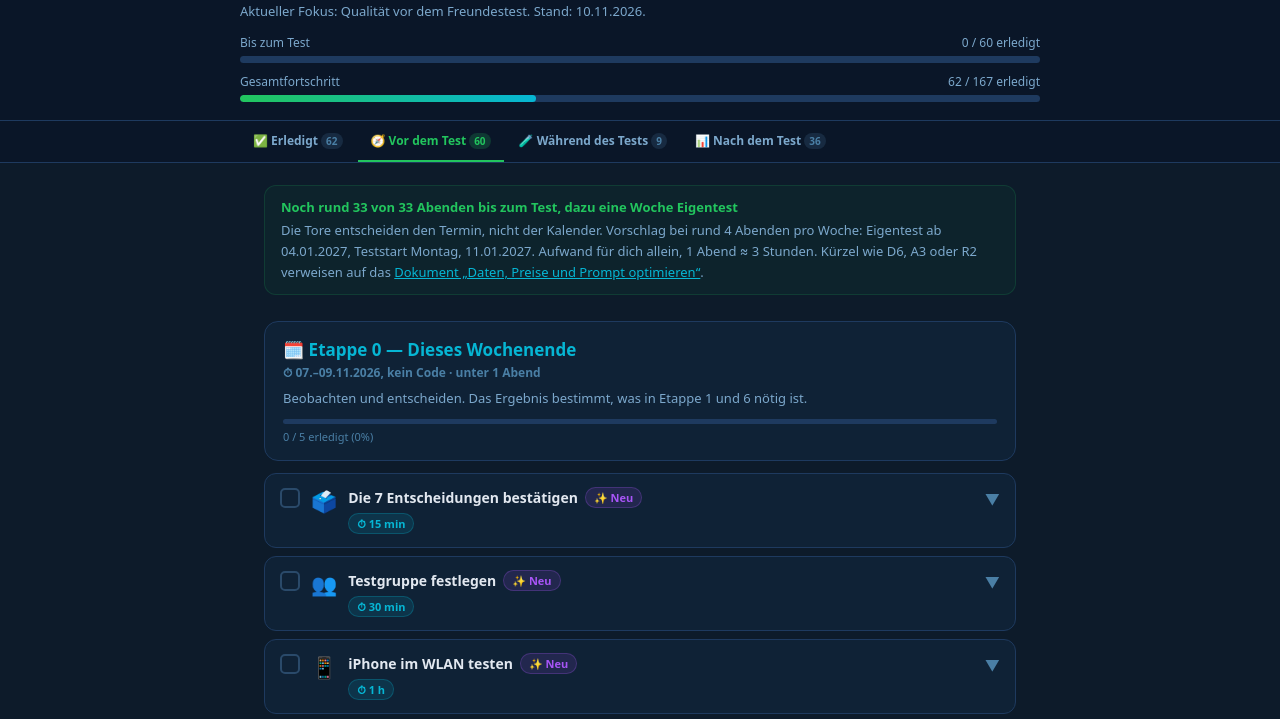
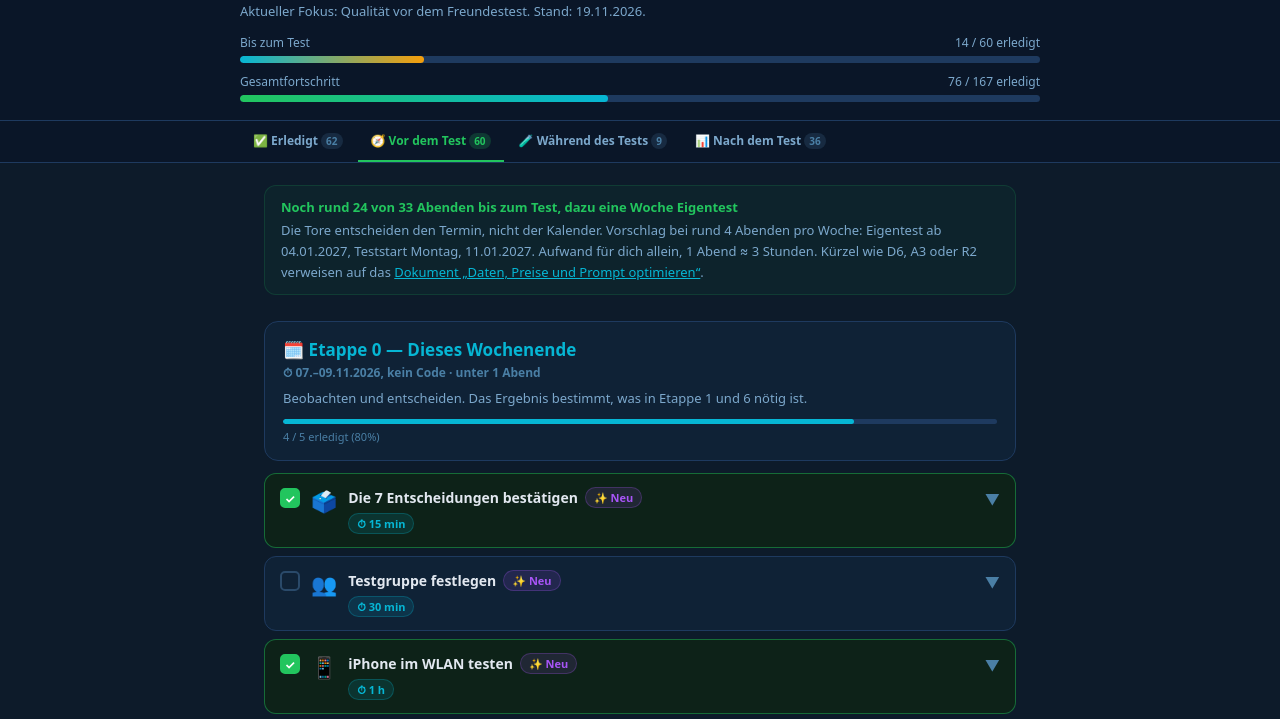
Before and after one commit to Geminus-jpg/world-explorer, a plain HTML site: page help/index.html in a window 1280 px wide. Shown: the part 75-794 px from the top of the page. Drawn offline with Linux system fonts and the light colour scheme.

Commit message:
Roadmap: Stand 19.11., Etappe 1 erledigt

```diff
--- a/help/index.html
+++ b/help/index.html
@@ -60,6 +60,7 @@
 
     .sec{font-size:11px;font-weight:700;color:#4a7fa5;text-transform:uppercase;letter-spacing:.08em;margin:18px 0 9px 2px}
 
+    .chk.fix{cursor:default}
     .done-wrap{background:#0f2236;border:1px solid #1e3a5f;border-radius:12px;overflow:hidden;margin-bottom:12px}
     .done-item{display:flex;align-items:flex-start;gap:11px;padding:11px 15px;border-bottom:1px solid #1e3a5f}
     .done-item:last-child{border-bottom:none}
@@ -85,7 +86,7 @@
   <div class="hi">
     <div class="hl">🛒 Forkcast / DealKoch</div>
     <h1>Projekt-Roadmap</h1>
-    <p>Aktueller Fokus: Qualität vor dem Freundestest. Stand: 10.11.2026.</p>
+    <p>Aktueller Fokus: Qualität vor dem Freundestest. Stand: 19.11.2026.</p>
     <div class="op">
       <div class="op-top"><span>Bis zum Test</span><span id="vt">–</span></div>
       <div class="pb"><div class="pf vor" id="vf" style="width:0%"></div></div>
@@ -208,6 +209,7 @@ const DONE_GROUPS=[
 // ── Open Phases ───────────────────────────────────────────────
 // tab: vor | test | nach. a = Aufwand in Abenden (1 Abend ≈ 3 h) für die Summe "Bis zum Test".
 // k = fester Schlüssel: Haken bleiben beim Umsortieren am richtigen Eintrag.
+// fertig:true = erledigt auf allen Geräten (steht in der Datei, nicht im Browser).
 const PHASES=[
   // ── VOR DEM TEST ──
   {
@@ -215,15 +217,15 @@ const PHASES=[
     timeline:"07.–09.11.2026, kein Code",
     desc:"Beobachten und entscheiden. Das Ergebnis bestimmt, was in Etappe 1 und 6 nötig ist.",
     items:[
-      {k:"v0_entscheid",e:"🗳️",t:"Die 7 Entscheidungen bestätigen",effort:"15 min",a:0.1,neu:true,
+      {k:"v0_entscheid",fertig:true,e:"🗳️",t:"Die 7 Entscheidungen bestätigen",effort:"15 min",a:0.1,neu:true,
        d:"Entschieden am 10.11.: (1) Prompt v2 vor dem Test. (2) Das Backend rechnet Kosten und Ersparnis. (3) 'Gespart' gegen den niedrigsten belastbaren Vergleich. (4) App-Preise für den Test als Hinweis in der Liste. (5) Für den Test höchstens 2 Märkte pro Woche, jetzt in Etappe 4. (6) Sonntags-Abruf kommt mit der Planungswoche. (7) Neutrale Messwerte statt 'Fake', dazu eine Hilfe-Seite in der App (Etappe 6)."},
       {k:"v0_gruppe",e:"👥",t:"Testgruppe festlegen",effort:"30 min",a:0.2,neu:true,
        d:"3–5 Personen: Wohnort (PLZ), Märkte, Diäten und Allergien, iPhone oder Android. Davon hängen die Testprofile, der Geräte-Check und ALDI in 75245 ab."},
-      {k:"v0_iphone",e:"📱",t:"iPhone im WLAN testen",effort:"1 h",a:0.3,neu:true,
+      {k:"v0_iphone",fertig:true,e:"📱",t:"iPhone im WLAN testen",effort:"1 h",a:0.3,neu:true,
        d:"Getestet am 09.11. im WLAN: Skalierung und Anzeige gut. Icon fehlte und der Name war abgeschnitten, beides ist behoben (doppelter Basispfad im Testserver, fehlender App-Titel). Die App vom Home-Bildschirm hat eigene Daten, deshalb muss man sich dort neu anmelden."},
-      {k:"v0_sonntag",e:"▶️",t:"Sonntag 08.11.: Scraper von Hand starten",effort:"30 min",a:0.2,ref:"D3",neu:true,
+      {k:"v0_sonntag",fertig:true,e:"▶️",t:"Sonntag 08.11.: Scraper von Hand starten",effort:"30 min",a:0.2,ref:"D3",neu:true,
        d:"GitHub → Actions → 'Forkcast Scraper Mo & Do' → Run workflow. Danach in Supabase prüfen, welche Ketten schon Angebote ab Montag liefern. Das entscheidet über den Sonntags-Cron in Etappe 1."},
-      {k:"v0_dubletten",e:"🧬",t:"Dubletten prüfen",effort:"15 min",a:0.1,neu:true,
+      {k:"v0_dubletten",fertig:true,e:"🧬",t:"Dubletten prüfen",effort:"15 min",a:0.1,neu:true,
        d:"Ergebnis vom Sonntagslauf am 08.11.: 0 echte Dubletten. 11 Gruppen haben gleichen Namen und Preis, aber eine andere Größe. Das sind echte Varianten."},
     ]
   },
@@ -232,26 +234,26 @@ const PHASES=[
     timeline:"Scraper und Preishistorie",
     desc:"Jede Analyse erbt die Fehler der Erfassung. Deshalb kommt sie zuerst.",
     items:[
-      {k:"v6_aldi",e:"🗺️",t:"ALDI SÜD für 75245",effort:"1 h",a:0.3,neu:true,
+      {k:"v6_aldi",fertig:true,e:"🗺️",t:"ALDI SÜD für 75245",effort:"1 h",a:0.3,neu:true,
        d:"Läuft seit 10.11.: 177 ALDI-SÜD-Angebote für 75245, davon 44 mit Normalpreis. Wo es ALDI SÜD gibt, blenden Marktauswahl und Rezept-Pool ALDI Nord aus. Die Preishistorie für ALDI SÜD beginnt am 10.11."},
-      {k:"v1_backup",e:"💽",t:"Wöchentliches Backup per pg_dump",effort:"30 min",a:0.2,neu:true,
+      {k:"v1_backup",fertig:true,e:"💽",t:"Wöchentliches Backup per pg_dump",effort:"30 min",a:0.2,neu:true,
        d:"Supabase Free hat keine automatischen Backups. Läuft seit 10.11.: supabase-backup.yml sichert sonntags das Schema public, der erste Dump hatte 2,9 MB und bleibt 90 Tage als Artefakt. Secret SUPABASE_DB_URL nutzt den Session pooler (Port 5432). Dateien im Storage sind nicht enthalten."},
-      {k:"v1_rohdaten",e:"🗃️",t:"Rohdaten jedes Abrufs sichern",effort:"1 Abend",a:1,ref:"D10",neu:true,
+      {k:"v1_rohdaten",fertig:true,e:"🗃️",t:"Rohdaten jedes Abrufs sichern",effort:"1 Abend",a:1,ref:"D10",neu:true,
        d:"Läuft seit 10.11.: rohdaten.py sichert jede Marktguru- und ALDI-Antwort gezippt im privaten Bucket 'rohdaten', zusammen rund 0,8 MB pro Lauf. So lassen sich neue Felder später rückwirkend auslesen. Die 1 GB im Free-Plan reichen damit für Jahre."},
-      {k:"v1_trigger",e:"🕖",t:"Pünktlicher Abruf per workflow_dispatch",effort:"1 h",a:0.3,neu:true,
+      {k:"v1_trigger",fertig:true,e:"🕖",t:"Pünktlicher Abruf per workflow_dispatch",effort:"1 h",a:0.3,neu:true,
        d:"Läuft seit 10.11.: Supabase startet den Scraper Mo + Do um 05:00 UTC (06:00 Uhr im Winter, 07:00 im Sommer) per pg_cron und workflow_dispatch. Das Token liegt im Vault, sein Ablaufdatum gehört in den Kalender. Der GitHub-Zeitplan bleibt Reserve: Er läuft nur, wenn heute noch kein pünktlicher Start kam, und warnt dann im Lauf."},
-      {k:"v1_felder",e:"🧩",t:"Strukturierte Felder beim Scrapen",effort:"2 Abende",a:2,ref:"D6",neu:true,
-       d:"Packungsmenge, Stückzahl, Mengenspanne, Sorte und 'oder', Marke, Hinweistext sowie Marktguru-Produkt- und Marken-ID als eigene Spalten. Spannen wie 'Rindersteak 299–500 g': Menge aus Preis ÷ Grundpreis. Mehrfachpacks wie '9 x 26 g – 100 g' sauber lesen oder als unklar markieren."},
-      {k:"v1_staffel",e:"🔢",t:"Staffelpreise richtig lesen",effort:"½ Abend",a:0.5,ref:"D1",neu:true,
-       d:"30 Netto-Angebote nennen den Preis für 2 oder mehr Stück plus einen Einzelpreis (Granatapfel: 2 Stück 1,90 €, einzeln 1,29 €). Einzelpreis übernehmen, Staffel als Hinweis speichern. Bis dahin fliegen sie aus dem Rezept-Pool."},
-      {k:"v1_texte",e:"🧽",t:"Texte bereinigen, EDEKA-App lesen",effort:"1 Abend",a:1,ref:"D7",neu:true,
-       d:"Hinweiszeilen abtrennen, weiche Trennzeichen und häufige Tippfehler ('Gekühit', 'Bioalnd') korrigieren. App-Preise aus Hinweisen wie 'MIT EDEKA APP 1.11 €' lesen, 38 EDEKA-Zeilen enthalten solche Hinweise."},
-      {k:"v1_historie",e:"🕰️",t:"Historie mit Gültigkeit und Packung",effort:"1 Abend",a:1,ref:"D2",neu:true,
-       d:"preishistorie bekommt gueltig_ab, gueltig_bis, Packung und Grundpreis, auch für ALDI (heute nur 8 % der ALDI-Zeilen mit Grundpreis). Eine Zeile pro Produkt und Woche statt vieler (Lidl: 1.783 Zeilen für 365 Namen in einer Woche)."},
-      {k:"v1_view",e:"🔍",t:"Vergleich ohne Selbstvergleich",effort:"½ Abend",a:0.5,ref:"D2",neu:true,
-       d:"angebote_mit_historie zählt Zeilen derselben Aktion nicht mehr als Historie. Betrifft 82 % der aktuellen Lidl-Angebote, weil Lidl donnerstags schon die nächste Woche zeigt. Vergleich nur bei gleicher Packung oder über den Grundpreis (Heidelbeeren, Cola)."},
-      {k:"v1_waechter",e:"🚨",t:"Datenwächter nach jedem Abruf",effort:"1 Abend",a:1,ref:"D4",neu:true,
-       d:"Anzahl je Kette gegen den Schnitt, Dubletten, Anteil ohne Preis oder Packung. Fällt eine Kette unter 60 % ihres Schnitts, wird der Job rot und GitHub meldet den Fehler."},
+      {k:"v1_felder",fertig:true,e:"🧩",t:"Strukturierte Felder beim Scrapen",effort:"2 Abende",a:2,ref:"D6",neu:true,
+       d:"Läuft seit 19.11.: angebote hat 13 neue Spalten (Produkt, Marke, Marktguru-IDs, Menge, Einheit, Stückzahl, Spanne, lose Ware, Sorten, Hinweis, unklar), gefüllt für alle 2.250 Angebote. Marktguru liefert die Packung schon als Stückzahl × Menge. packung.py liest Spannen und lose Ware aus dem Text, das Backend rechnet damit statt mit dem Text. Behoben: Kaffeekapseln '128 g – 268 g' als 128 kg, Mikado 176 statt 75 g, Spannen mit der größten statt der kleinsten Packung, Lammkeule je kg als 1-kg-Packung. 20 Angebote mit Widerspruch oder ohne Größe bleiben als unklar markiert und nutzen den Text."},
+      {k:"v1_staffel",fertig:true,e:"🔢",t:"Staffelpreise richtig lesen",effort:"½ Abend",a:0.5,ref:"D1",neu:true,
+       d:"Läuft seit 19.11.: preis ist immer der Einzelpreis, die Staffel steht in staffel_anzahl und staffel_preis (23 Angebote im ersten Lauf). Meldet Marktguru den Bündelpreis (PENNY 'je 3 Stück 1,00 €, Einzelpreis 0,49'), wird auf 0,49 € umgerechnet, samt Grundpreis und Preishistorie. Das Modell sieht '0,49 € (ab 3 Stück: 1,00 € zusammen)'. Die H-Milch zählt so nicht mehr als 12-Liter-Packung."},
+      {k:"v1_texte",fertig:true,e:"🧽",t:"Texte bereinigen, EDEKA-App lesen",effort:"1 Abend",a:1,ref:"D7",neu:true,
+       d:"Läuft seit 19.11.: texte.py bereinigt Beschreibung, Marke und Produkt vor allem anderen. Alle 32 EDEKA-App-Preise werden erkannt, REWE '10 % Bonus' wird umgerechnet. Im Bestand stehen keine HINWEIS-Texte, weichen Trennzeichen, bekannten Tippfehler ('Gekühit', 'Bioalnd', 'KI. I', 'le 5 x') oder Trennungen wie 'Weihnachts- artikel' mehr."},
+      {k:"v1_historie",fertig:true,e:"🕰️",t:"Historie mit Gültigkeit und Packung",effort:"1 Abend",a:1,ref:"D2",neu:true,
+       d:"Läuft seit 19.11.: historie.py schreibt eine Zeile pro Angebot und Woche, weitere Läufe setzen nur zuletzt_am. Die Woche kommt aus gueltig_ab, Lidl- und ALDI-SÜD-Vorschauen landen so in der richtigen Woche. Neue Zeilen tragen Gültigkeit, Produkt, Marke und Packung, ALDI ohne Grundpreis bekommt ihn aus Preis und Packung. Altbestand (62.517 Zeilen) hat die Woche aus erfasst_am, gelöscht wurde nichts. Ein Lauf dauert jetzt gut 16 statt rund 20 Minuten."},
+      {k:"v1_view",fertig:true,e:"🔍",t:"Vergleich ohne Selbstvergleich",effort:"½ Abend",a:0.5,ref:"D2",neu:true,
+       d:"Läuft seit 19.11.: angebote_mit_historie zählt Zeilen derselben Aktion (gleiche offer_id) nicht mehr als Vergleich und rechnet das 13-Wochen-Fenster ab der Angebotswoche. Vorher verglich die View 350 von 382 Lidl- und 214 von 220 ALDI-SÜD-Angeboten mit sich selbst. Lidl 'konstant' fiel von 57 auf 29, 'Bestpreis' von 31 auf 20. Preisvergleich ohne Grundpreis nur bei gleicher Packung. Auch der Preisverlauf auf /Angebote/ ist korrigiert."},
+      {k:"v1_waechter",fertig:true,e:"🚨",t:"Datenwächter nach jedem Abruf",effort:"1 Abend",a:1,ref:"D4",neu:true,
+       d:"Läuft seit 19.11.: waechter.py prüft nach jedem Abruf jede Kette gegen den Median ihrer letzten 8 Läufe. Unter 60 % oder fehlende Kette: Job rot, GitHub schickt eine Mail. Warnung bei über 5 % Dubletten, 2 % ohne Preis oder 15 % ohne Packung. Ergebnis steht in abruf_log und in der Zusammenfassung des GitHub-Laufs. Die Läufe seit 29.10. sind aus der Preishistorie nachgetragen. Erster Testlauf: alle 9 Ketten ok (PENNY 88 %, EDEKA 119 % des Schnitts). Der EDEKA-Lauf vom 08.11. mit 49 statt rund 230 Angeboten wäre rot gewesen."},
     ]
   },
   {
@@ -524,9 +526,10 @@ const TAB_INFO={
 const LS='fk_roadmap_v1';
 function getState(){try{return JSON.parse(localStorage.getItem(LS)||'{}')}catch{return{}}}
 function toggleItem(id){const s=getState();s[id]?delete s[id]:s[id]=true;try{localStorage.setItem(LS,JSON.stringify(s))}catch{}return!!s[id]}
-function isDone(id){return!!getState()[id]}
+function isDone(id){return FERTIG.has(id)||!!getState()[id]}
 // Feste Schlüssel: Haken bleiben beim Umsortieren am richtigen Eintrag
 function itemId(ph,it,i){return it.k||ph.id+'_'+i}
+const FERTIG=new Set(PHASES.flatMap(p=>p.items.map((it,i)=>it.fertig?itemId(p,it,i):'')).filter(Boolean));
 
 // ── Helpers ───────────────────────────────────────────────────
 function badge(txt,col){return`<span class="badge" style="background:${col}20;color:${col};border:1px solid ${col}40">${txt}</span>`}
@@ -571,7 +574,7 @@ function renderPhase(ph){
     const done=isDone(id);
     html+=`<div class="card ${it.gate?'gate':''} ${done?'ck':''}" id="card_${id}">
       <div class="card-head" onclick="cardClick(event,'${id}')">
-        <div class="chk ${done?'on':''}" id="chk_${id}" onclick="checkClick(event,'${id}')">✓</div>
+        <div class="chk ${done?'on':''} ${FERTIG.has(id)?'fix':''}" id="chk_${id}" onclick="checkClick(event,'${id}')">✓</div>
         <span class="card-emoji">${it.e}</span>
         <div class="card-body">
           <div class="card-title">${it.t}${it.neu?badge('✨ Neu',C.purple):''}
@@ -612,6 +615,7 @@ function renderTab(id){
 // ── Handlers ──────────────────────────────────────────────────
 function checkClick(ev,id){
   ev.stopPropagation();
+  if(FERTIG.has(id))return;
   const now=toggleItem(id);
   document.getElementById('chk_'+id).classList.toggle('on',now);
   document.getElementById('card_'+id).classList.toggle('ck',now);
```
